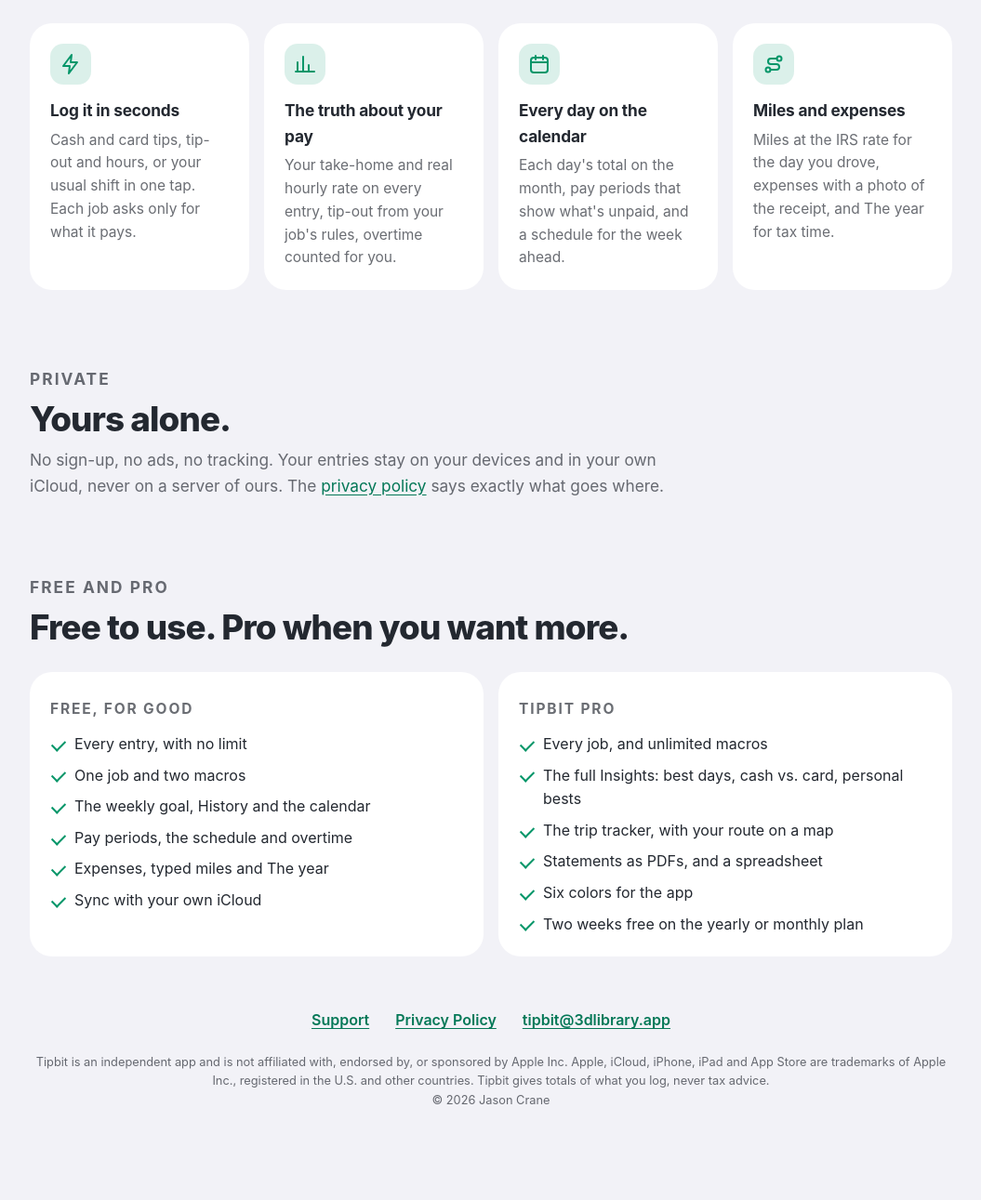
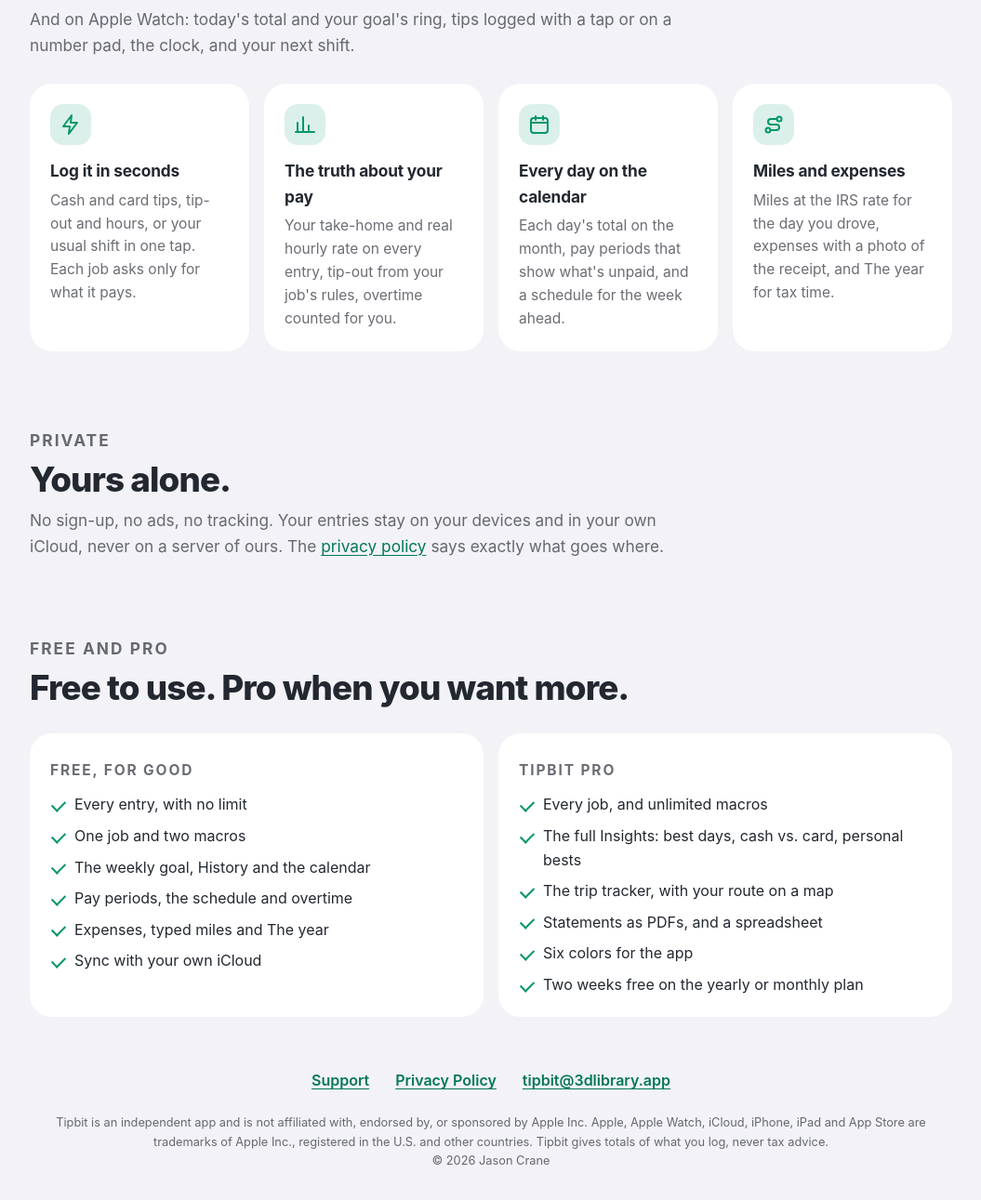
Before and after one commit to fatboyandchub/tipbit-site, a plain HTML site: page index.html in a window 1280 px wide. Shown: the part 1350-2641 px from the top of the page at 93% size, without its empty margins (112-1167 px from the left). Before the commit the page ends 2600 px from the top, so only its background shows below. Drawn offline with Linux system fonts and the light colour scheme.

Commit message:
The site says Tipbit is on Apple Watch too
The front page and support page still read as if Tipbit were iPhone and iPad only, though the app now ships its Apple
Watch app (specs 15 and 25), and support's sync answer said a running clock stays on each device, when the clock now
runs on the iPhone and its watch together.

The front page's "What it does" gains one line for the watch (today's total and the goal's ring, tips logged with a tap
or on a number pad, the clock, the next shift); support gains "Does Tipbit work on Apple Watch?" and its sync answer says
the clock is kept on the iPhone and its Apple Watch, as the privacy policy already does. Both pages' trademark lines name
Apple Watch.

Verified against the watch app's code (WristView's four pages, the complications, ClockLink) and spec 28's App Store
words. Not published: the lead publishes the site.

Co-Authored-By: Claude <noreply@anthropic.com>

```diff
--- a/index.html
+++ b/index.html
@@ -63,6 +63,8 @@
       <p class="label">What it does</p>
       <h2>Made for pay that changes every day.</h2>
       <p>For servers and bartenders first, and for anyone paid by the job: drivers, stylists, inspectors, crews.</p>
+      <p>And on Apple Watch: today's total and your goal's ring, tips logged with a tap or on a number pad, the clock,
+      and your next shift.</p>
       <div class="cards four">
         <div class="card">
           <div class="icon"><svg viewBox="0 0 24 24" fill="none" stroke="currentColor" stroke-width="2" stroke-linecap="round" stroke-linejoin="round" aria-hidden="true"><path d="M13 2 4 14h7l-1 8 9-12h-7l1-8z"/></svg></div>
@@ -137,8 +139,8 @@
       <a href="mailto:tipbit@3dlibrary.app">tipbit@3dlibrary.app</a>
     </nav>
     <p class="tm">Tipbit is an independent app and is not affiliated with, endorsed by, or sponsored by Apple Inc. Apple,
-    iCloud, iPhone, iPad and App Store are trademarks of Apple Inc., registered in the U.S. and other countries. Tipbit
-    gives totals of what you log, never tax advice.<br>© 2026 Jason Crane</p>
+    Apple Watch, iCloud, iPhone, iPad and App Store are trademarks of Apple Inc., registered in the U.S. and other
+    countries. Tipbit gives totals of what you log, never tax advice.<br>© 2026 Jason Crane</p>
   </div>
 </footer>
 </body>
```
Also changed, not shown: support.html (+8 -2 lines).
